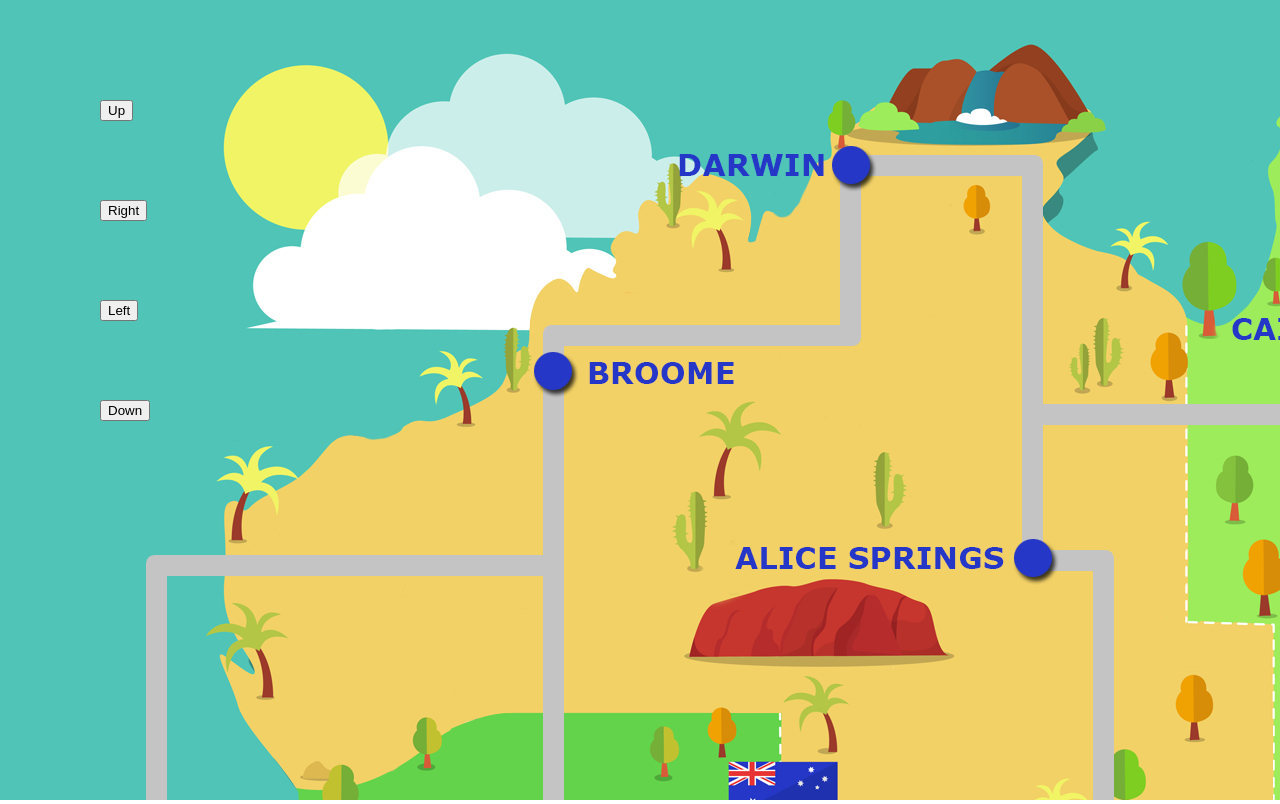
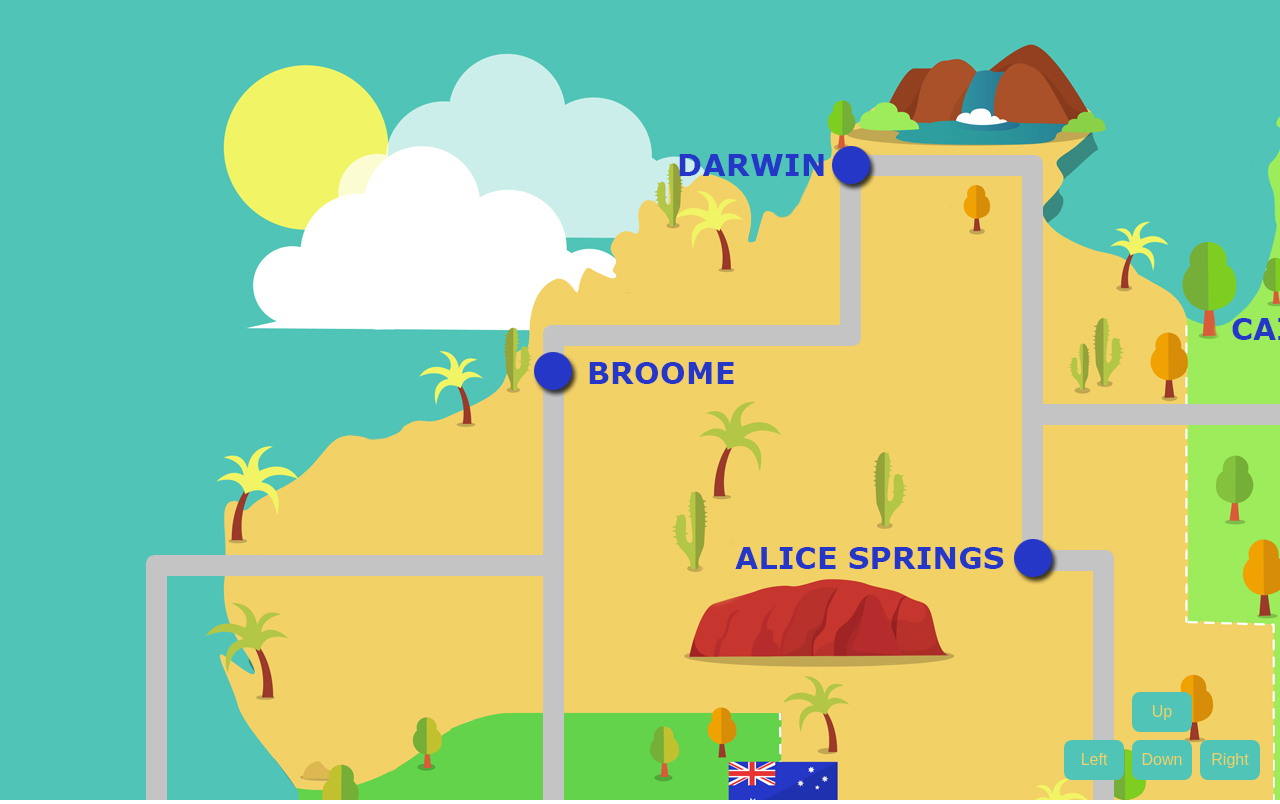
Before and after one commit to mewiemers/meet-albert, a Next.js app: page /introduce in a window 1280 px wide. Shown: the top 804 px of the page. Built offline with nearby package versions, Linux system fonts and the light colour scheme.

Commit message:
🎨 improve map view on canvas (#43)

```diff
--- a/components/canvas/Canvas.module.css
+++ b/components/canvas/Canvas.module.css
@@ -1,18 +1,14 @@
 .containerMap {
-  background-image: url(/Albert.svg);
-  background-repeat: no-repeat;
-  align-content: center;
+  box-sizing: border-box;
 }
-
-.show {
-  display: none;
+.main {
+  position: relative;
+  height: 100vh;
 }
 
 .backgroundCanvas {
   background-image: url(/australia-map.jpg);
   background-repeat: no-repeat;
-  width: 100vw;
-  height: 100vh;
 }
 .input {
   z-index: 2;
@@ -20,30 +16,50 @@
   left: 1614px;
   position: absolute;
 }
-.btnup {
-  z-index: 3;
-  top: 100px;
-  left: 100px;
+.btn {
+  display: grid;
+  grid-template: auto auto / auto auto auto;
+  grid-template-areas:
+    ". up ."
+    "left down right";
+  grid-gap: 8px;
   position: absolute;
+  bottom: 20px;
+  right: 20px;
 }
-.btnright {
-  z-index: 3;
-  top: 200px;
-  left: 100px;
-  position: absolute;
+.btn button {
+  cursor: pointer;
+  font-size: 16px;
+  width: 60px;
+  height: 40px;
+  background: var(--main-background-color);
+  color: var(--button-color);
+  border: none;
+  border-radius: 8px;
+  outline: none;
+  transition: 0.3s ease all;
 }
-.btnleft {
-  z-index: 3;
-  top: 300px;
-  left: 100px;
-  position: absolute;
+.btn button:hover {
+  background: var(--main-background-color);
+  color: #fff;
 }
-.btndown {
-  z-index: 3;
-  top: 400px;
-  left: 100px;
-  position: absolute;
+
+.btn button:first-child {
+  grid-area: up;
 }
+
+.btn button:nth-child(2) {
+  grid-area: left;
+}
+
+.btn button:nth-child(3) {
+  grid-area: down;
+}
+
+.btn button:last-child {
+  grid-area: right;
+}
+
 .img {
   display: none;
 }
--- a/components/canvas/Canvas.tsx
+++ b/components/canvas/Canvas.tsx
@@ -30,46 +30,30 @@ function Canvas() {
   }, [x, y]);
 
   return (
-    <>
-      <input className={styles.input} type="button" value="test" />
-      <canvas className={styles.backgroundCanvas} ref={canvasRef} z-index="1" />
+    <div className={styles.containerMap}>
+      <main className={styles.main}>
+        <input className={styles.input} type="button" value="test" />
 
-      <div>
-        <button className={styles.btnup} onClick={() => move("up")}>
-          Up
-        </button>
-        <button className={styles.btnleft} onClick={() => move("left")}>
-          Left
-        </button>
-        <button className={styles.btndown} onClick={() => move("down")}>
-          Down
-        </button>
-        <button className={styles.btnright} onClick={() => move("right")}>
-          Right
-        </button>
-      </div>
-      <div>
-        <img src="/up.svg" className={styles.img} ref={albertUpRef} alt="up" />
-        <img
-          src="/left.svg"
-          className={styles.img}
-          ref={albertLeftRef}
-          alt="left"
+        <canvas
+          className={styles.backgroundCanvas}
+          ref={canvasRef}
+          z-index="1"
         />
-        <img
-          src="/right.svg"
-          className={styles.img}
-          ref={albertRightRef}
-          alt="right"
-        />
-        <img
-          src="/Albert.svg"
-          className={styles.img}
-          ref={albertDownRef}
-          alt="down"
-        />
-      </div>
-    </>
+
+        <div className={styles.btn}>
+          <button onClick={() => move("up")}>Up</button>
+          <button onClick={() => move("left")}>Left</button>
+          <button onClick={() => move("down")}>Down</button>
+          <button onClick={() => move("right")}>Right</button>
+        </div>
+        <div className={styles.img}>
+          <img src="/up.svg" ref={albertUpRef} alt="up" />
+          <img src="/left.svg" ref={albertLeftRef} alt="left" />
+          <img src="/right.svg" ref={albertRightRef} alt="right" />
+          <img src="/Albert.svg" ref={albertDownRef} alt="down" />
+        </div>
+      </main>
+    </div>
   );
 }
 export default Canvas;
```
